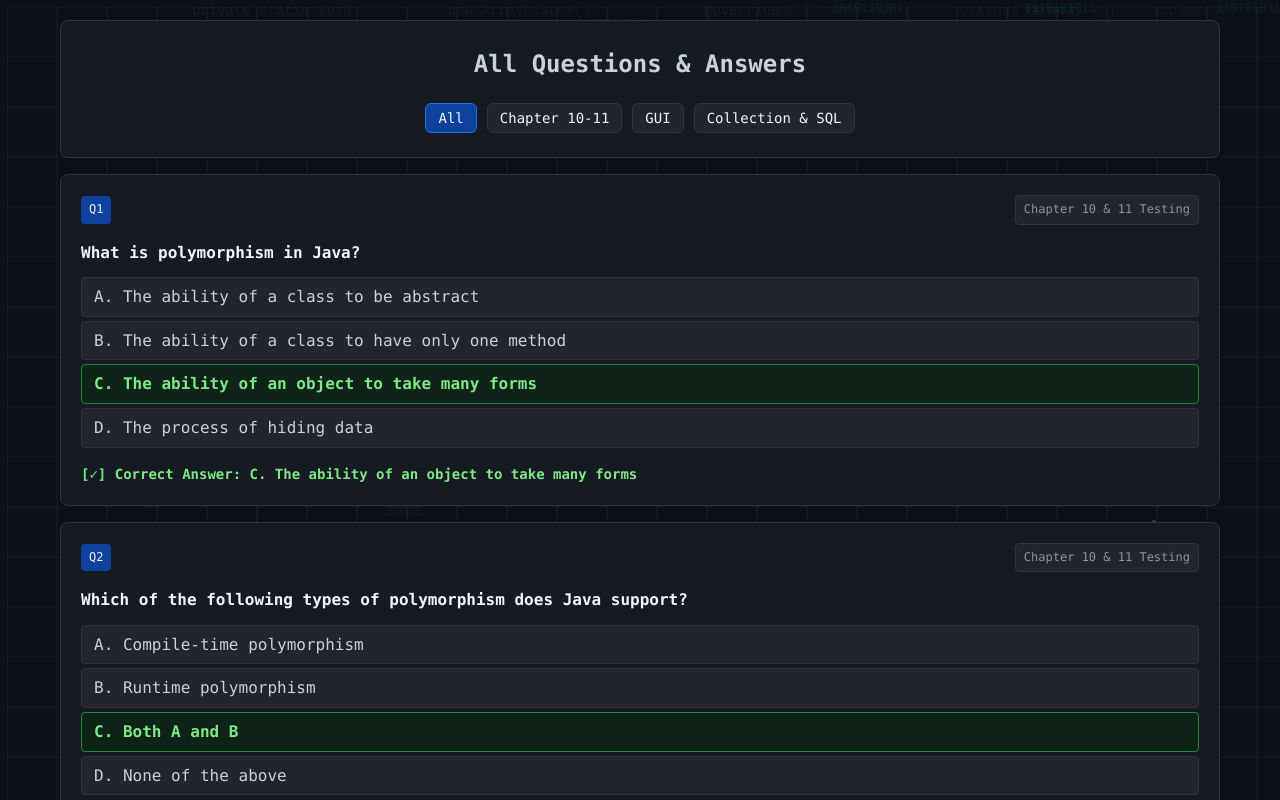
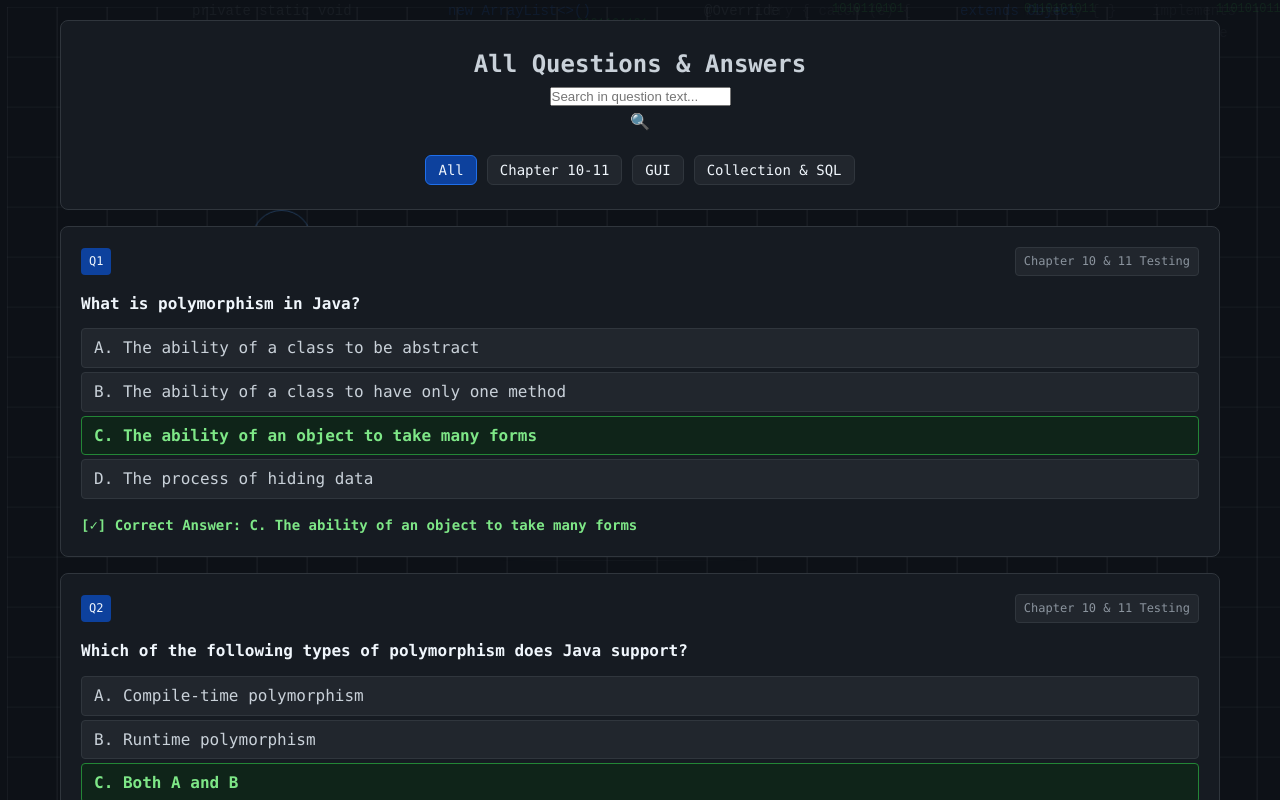
Before and after one commit to CipherKit22/java-quiz, a plain HTML site: page index.html in a window 1280 px wide. Both pictures are taken after a click on the button "View All Questions & Answers". Shown: the top 800 px of the page. Drawn offline with nearby package versions, Linux system fonts and the light colour scheme.

Commit message:
Update index.html

```diff
--- a/index.html
+++ b/index.html
@@ -206,6 +206,10 @@
         <div id="allQuestionsPage" class="page">
             <div class="all-questions-header">
                 <h2>All Questions & Answers</h2>
+                <div class="search-container">
+                    <input type="text" id="questionSearch" placeholder="Search in question text..." onkeyup="searchQuestions()">
+                    <div class="search-icon">🔍</div>
+                </div>
                 <div class="filter-tabs">
                     <button class="filter-tab active" onclick="filterQuestions('all')">All</button>
                     <button class="filter-tab" onclick="filterQuestions('chapter10-11')">Chapter 10-11</button>
```
